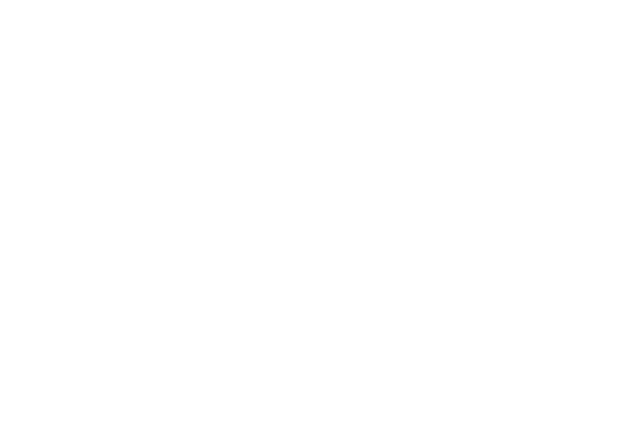
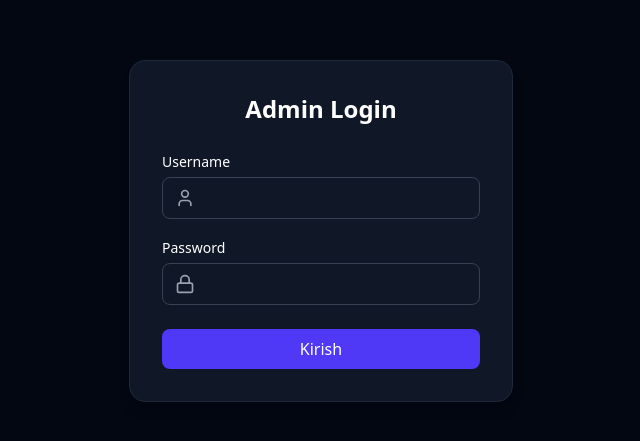
Before and after one commit to Saidislom007/client, a React (Vite) app: page /admin-login in a window 1280 px wide. Before the commit this address had no page. Shown: the part 169-610 px from the top of the page, without its empty margins (319-959 px from the left). Built offline with nearby package versions, Linux system fonts and the light colour scheme; no server answers.

Commit message:
changed all

```diff
--- a/package.json
+++ b/package.json
@@ -11,6 +11,7 @@
   },
   "dependencies": {
     "@tailwindcss/vite": "^4.1.16",
+    "jwt-decode": "^4.0.0",
     "lucide-react": "^0.552.0",
     "react": "^19.1.1",
     "react-dom": "^19.1.1",
--- a/src/App.jsx
+++ b/src/App.jsx
@@ -1,30 +1,34 @@
-import { useState } from 'react'
-import { Routes,Route } from 'react-router-dom'
+import { BrowserRouter, Routes, Route } from 'react-router-dom'
 import Home from './pages/Home'
 import TestApp from './pages/TestPage'
-import Admin from './pages/Admin'
+import UserForm from './pages/UserForm'
+import AdminLogin from './pages/AdminLogin'
+import VerifyCode from './pages/VerifyCode'
 import AdminPage from './pages/AdminPage'
-import UserForm from './pages/UserForm'
-
+import ProtectedRoute from './components/ProtectedRoute'
 import './App.css'
-import { Toaster } from "react-hot-toast";
-
 
 function App() {
+  return (
 
+      <Routes>
+        <Route path="/" element={<Home />} />
+        <Route path="/test" element={<TestApp />} />
+        <Route path="/re" element={<UserForm />} />
 
-  return (
-    <>
-        <Toaster position="top-right" />
-        <Routes>
+        <Route path="/admin-login" element={<AdminLogin />} />
+        <Route path="/verify" element={<VerifyCode />} />
 
-          <Route path="/" element={<Home />}/>
-          <Route path="/test" element={<TestApp />}/>
-          <Route path="/re" element={<UserForm />}/>
-          <Route path="/admin" element={<AdminPage />}/>
+        <Route
+          path="/admin"
+          element={
+            <ProtectedRoute>
+              <AdminPage />
+            </ProtectedRoute>
+          }
+        />
+      </Routes>
 
-        </Routes>
-    </>
   )
 }
 
--- /dev/null
+++ b/src/components/ProtectedRoute.jsx
@@ -0,0 +1,35 @@
+import { Navigate } from "react-router-dom";
+import { useEffect, useState } from "react";
+import {jwtDecode} from "jwt-decode";
+
+export default function ProtectedRoute({ children }) {
+  const [isValid, setIsValid] = useState(null);
+
+  useEffect(() => {
+    const token = localStorage.getItem("auth_token");
+    if (!token) {
+      setIsValid(false);
+      return;
+    }
+
+    try {
+      const decoded = jwtDecode(token);
+      const now = Date.now() / 1000;
+      if (decoded.exp > now && decoded.role === "admin") {
+        setIsValid(true);
+      } else {
+        localStorage.removeItem("auth_token");
+        setIsValid(false);
+      }
+    } catch {
+      localStorage.removeItem("auth_token");
+      setIsValid(false);
+    }
+  }, []);
+
+  if (isValid === null) {
+    return <div className="min-h-screen flex items-center justify-center">Tekshirilmoqda...</div>;
+  }
+
+  return isValid ? children : <Navigate to="/admin-login" replace />;
+}
--- a/src/components/UserList.jsx
+++ b/src/components/UserList.jsx
@@ -1,6 +1,6 @@
-import { User, Phone, CreditCard, } from "lucide-react";
+import { User, Phone, CreditCard,Trash2 } from "lucide-react";
 
-export default function UserList({ users }) {
+export default function UserList({ users , onDelete}) {
   return (
     <ul className="space-y-3">
       {users.map((u) => (
@@ -20,7 +20,13 @@ export default function UserList({ users }) {
             <CreditCard className="w-5 h-5 text-gray-600" />
             <span className="text-gray-700">{u.id_card_number}</span>
           </div>
-
+          <button
+                onClick={() => onDelete(u.id)}
+                className="flex items-center gap-2 bg-red-500 hover:bg-red-600 text-white py-2 px-4 border-black border-2 border-b-5 border-r-5 rounded-2xl mt-2 md:mt-0 w-40   "
+              >
+                <Trash2 className="w-4 h-4" />
+                O‘chirish
+              </button>
         </li>
       ))}
     </ul>
--- /dev/null
+++ b/src/pages/AdminLogin.jsx
@@ -0,0 +1,82 @@
+import { useState } from "react";
+import { Lock, User } from "lucide-react";
+import { useNavigate } from "react-router-dom";
+
+export default function AdminLogin() {
+  const [username, setUsername] = useState("");
+  const [password, setPassword] = useState("");
+  const [loading, setLoading] = useState(false);
+  const navigate = useNavigate();
+
+  const API_URL = import.meta.env.VITE_BC_URL;
+
+  const handleLogin = async (e) => {
+    e.preventDefault();
+    try {
+      setLoading(true);
+
+      const res = await fetch(`${API_URL}/admin/login`, {
+        method: "POST",
+        headers: { "Content-Type": "application/json" },
+        body: JSON.stringify({ username, password }),
+        credentials: "include",
+      });
+
+      const data = await res.json();
+      if (!res.ok) throw new Error(data.msg || "Xatolik yuz berdi");
+
+      if (data.step === "verify_code") {
+        navigate("/verify", { state: { username } });
+      }
+    } catch (err) {
+      alert(err.message);
+    } finally {
+      setLoading(false);
+    }
+  };
+
+  return (
+    <div className="min-h-screen flex items-center justify-center bg-gray-950 text-white">
+      <form
+        onSubmit={handleLogin}
+        className="bg-gray-900 p-8 rounded-2xl w-96 shadow-lg border border-gray-800"
+      >
+        <h1 className="text-2xl font-bold mb-6 text-center">Admin Login</h1>
+        <div className="mb-4">
+          <label className="text-sm">Username</label>
+          <div className="flex items-center gap-2 border border-gray-700 rounded-lg px-3 py-2 mt-1">
+            <User className="text-gray-400 w-5 h-5" />
+            <input
+              type="text"
+              value={username}
+              onChange={(e) => setUsername(e.target.value)}
+              required
+              className="bg-transparent flex-1 outline-none text-gray-200"
+            />
+          </div>
+        </div>
+
+        <div className="mb-6">
+          <label className="text-sm">Password</label>
+          <div className="flex items-center gap-2 border border-gray-700 rounded-lg px-3 py-2 mt-1">
+            <Lock className="text-gray-400 w-5 h-5" />
+            <input
+              type="password"
+              value={password}
+              onChange={(e) => setPassword(e.target.value)}
+              required
+              className="bg-transparent flex-1 outline-none text-gray-200"
+            />
+          </div>
+        </div>
+
+        <button
+          disabled={loading}
+          className="w-full bg-indigo-600 hover:bg-indigo-700 transition-colors py-2 rounded-lg font-medium"
+        >
+          {loading ? "Tekshirilmoqda..." : "Kirish"}
+        </button>
+      </form>
+    </div>
+  );
+}
--- /dev/null
+++ b/src/pages/LoginPage.jsx
@@ -0,0 +1,36 @@
+import React, { useState, useEffect } from "react";
+import { useNavigate } from "react-router-dom";
+import { User, Lock } from "lucide-react";
+
+export default function LoginPage() {
+    const [username, setUsername] = useState("");
+    const [password, setPassword] = useState("");
+    const [error, setError] = useState("");
+    const navigate = useNavigate();
+
+    useEffect(() => {
+        if (localStorage.getItem("isAdmin") === "true") {
+            navigate("/admin");
+        }
+    }, [navigate]);
+
+    const handleLogin = (e) => {
+        e.preventDefault();
+        if (username === "admin" && password === "1234") {
+            localStorage.setItem("isAdmin", "true");
+            navigate("/admin");
+        } else {
+            setError("Username yoki password xato!");
+        }
+    };
+
+    return (
+        <div style={{ display: "flex", justifyContent: "center", alignItems: "center", height: "100vh" }}>
+            <form onSubmit={handleLogin} style={{ display: "flex", flexDirection: "column", gap: "1rem", width: "300px", padding: "2rem", border: "1px solid #ccc", borderRadius: "8px" }}> <h2>Admin Login</h2>
+                <div style={{ display: "flex", alignItems: "center", gap: "0.5rem" }}> <User />
+                    <input type="text" placeholder="Username" value={username} onChange={(e) => setUsername(e.target.value)} required /> </div>
+                <div style={{ display: "flex", alignItems: "center", gap: "0.5rem" }}> <Lock />
+                    <input type="password" placeholder="Password" value={password} onChange={(e) => setPassword(e.target.value)} required /> </div> <button type="submit">Login</button>
+                {error && <p style={{ color: "red" }}>{error}</p>} </form> </div>
+    );
+}
--- /dev/null
+++ b/src/pages/VerifyCode.jsx
@@ -0,0 +1,77 @@
+import { useLocation, useNavigate } from "react-router-dom";
+import { useState } from "react";
+import { KeyRound } from "lucide-react";
+
+export default function VerifyCode() {
+  const { state } = useLocation();
+  const username = state?.username;
+  const navigate = useNavigate();
+  const [code, setCode] = useState("");
+  const [loading, setLoading] = useState(false);
+
+  const API_URL = import.meta.env.VITE_BC_URL;
+
+  const handleVerify = async (e) => {
+    e.preventDefault();
+    try {
+      setLoading(true);
+
+      const res = await fetch(`${API_URL}/admin/verify`, {
+        method: "POST",
+        headers: { "Content-Type": "application/json" },
+        credentials: "include",
+        body: JSON.stringify({ username, code }),
+      });
+
+      const data = await res.json();
+      if (!res.ok) throw new Error(data.msg || "Kod xato");
+
+      localStorage.setItem("auth_token", data.token);
+      alert(data.msg);
+      navigate("/admin");
+    } catch (err) {
+      alert(err.message);
+    } finally {
+      setLoading(false);
+    }
+  };
+
+  if (!username) {
+    return (
+      <div className="min-h-screen flex items-center justify-center text-white bg-gray-950">
+        <p>Avval login qiling.</p>
+      </div>
+    );
+  }
+
+  return (
+    <div className="min-h-screen flex items-center justify-center bg-gray-950 text-white">
+      <form
+        onSubmit={handleVerify}
+        className="bg-gray-900 p-8 rounded-2xl w-96 shadow-lg border border-gray-800"
+      >
+        <h1 className="text-2xl font-bold mb-6 text-center">Kod Tasdiqlash</h1>
+        <div className="mb-6">
+          <label className="text-sm">Telegramdan kelgan kod</label>
+          <div className="flex items-center gap-2 border border-gray-700 rounded-lg px-3 py-2 mt-1">
+            <KeyRound className="text-gray-400 w-5 h-5" />
+            <input
+              type="text"
+              value={code}
+              onChange={(e) => setCode(e.target.value)}
+              required
+              className="bg-transparent flex-1 outline-none text-gray-200"
+            />
+          </div>
+        </div>
+
+        <button
+          disabled={loading}
+          className="w-full bg-green-600 hover:bg-green-700 transition-colors py-2 rounded-lg font-medium"
+        >
+          {loading ? "Tekshirilmoqda..." : "Tasdiqlash"}
+        </button>
+      </form>
+    </div>
+  );
+}
```
Also changed, not shown: src/pages/AdminPage.jsx (+32 -5 lines), 1 other file (tests, documents, lock files or other folders).
